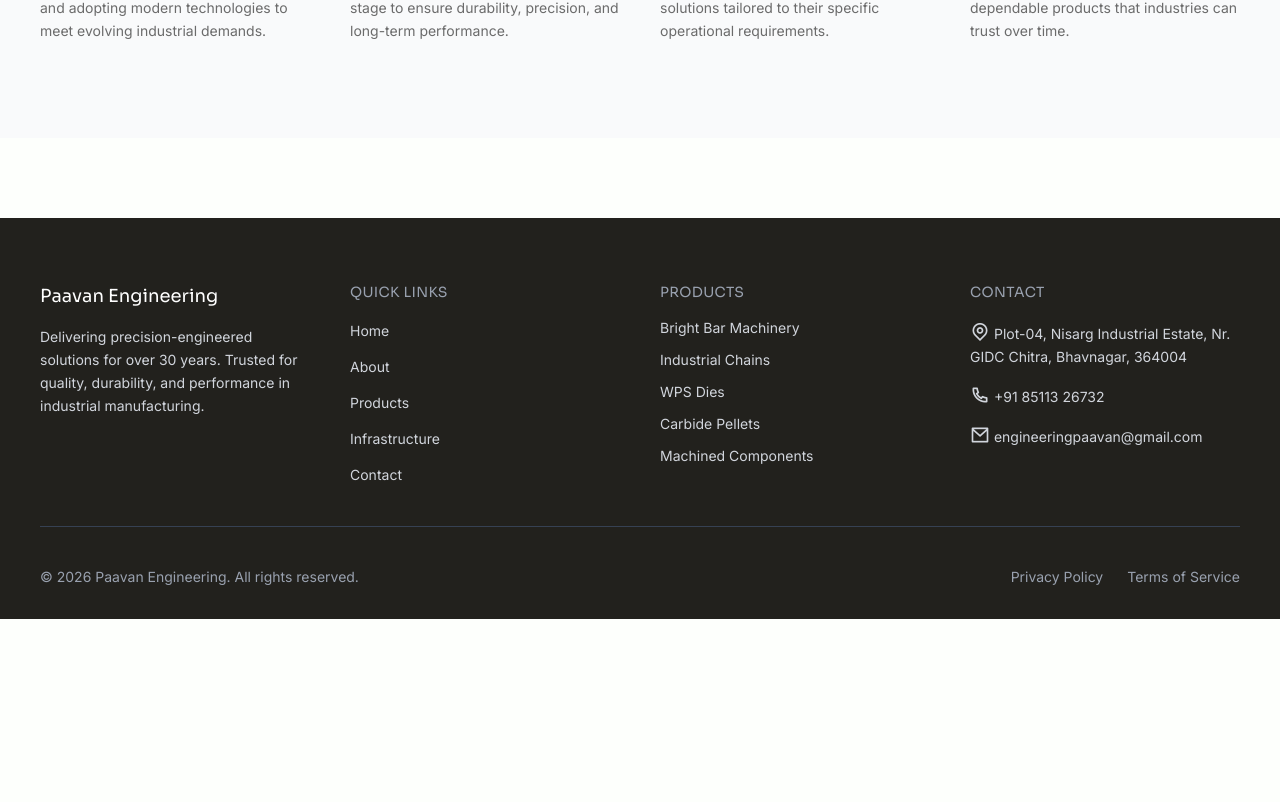
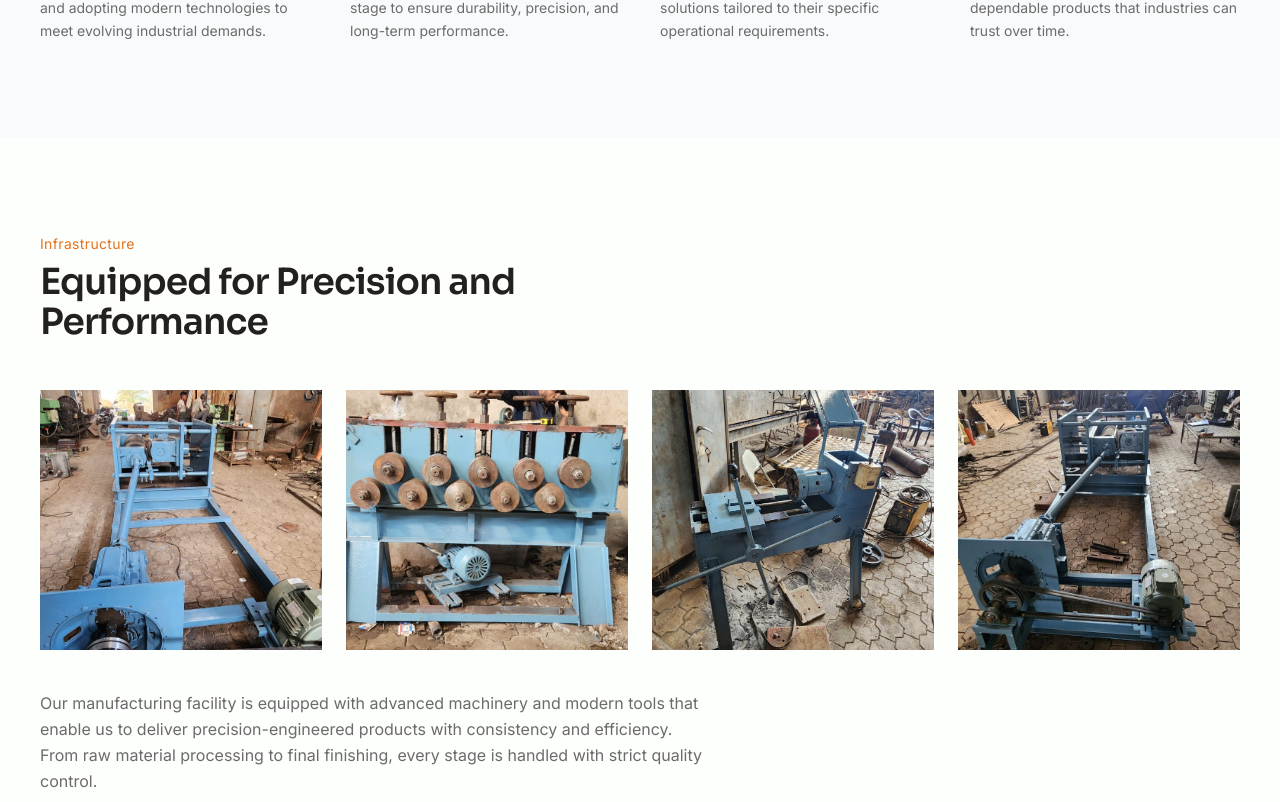
Before and after one commit to Dhairya-Dave-0204/Paavan-Engineering, a React (Vite) app: page /about in a window 1280 px wide. Shown: the part 1818-2620 px from the top of the page. Before the commit the page ends 2437 px from the top, so only its background shows below. Built offline with nearby package versions, Linux system fonts and the light colour scheme.

Commit message:
Create infrastructure component

```diff
--- /dev/null
+++ b/src/components/About/Infrastructure.jsx
@@ -0,0 +1,59 @@
+import { Machine9, Machine3, Machine2, Machine4 } from "../../assets/assets";
+
+export default function Infrastructure() {
+  const images = [
+    {
+      src: `${Machine9}`,
+      alt: "Manufacturing Facility",
+    },
+    {
+      src: `${Machine3}`,
+      alt: "Industrial Machinery Setup",
+    },
+    {
+      src: `${Machine2}`,
+      alt: "Workshop Equipment",
+    },
+    {
+      src: `${Machine4}`,
+      alt: "Production Area",
+    },
+  ];
+
+  return (
+    <section className="py-20 lg:py-24 bg-background">
+      <div className="px-6 mx-auto max-w-7xl lg:px-10">
+        {/* Heading */}
+        <div className="max-w-2xl mb-12">
+          <p className="mb-2 text-sm tracking-wide font-body text-primary">
+            Infrastructure
+          </p>
+          <h2 className="text-3xl font-semibold tracking-tight font-heading md:text-4xl text-dark">
+            Equipped for Precision and Performance
+          </h2>
+        </div>
+
+        {/* Image Grid */}
+        <div className="grid grid-cols-1 gap-6 sm:grid-cols-2 lg:grid-cols-4">
+          {images.map((item, index) => (
+            <div key={index} className="overflow-hidden group">
+              <img
+                src={item.src} // <-- add real images
+                alt={item.alt}
+                className="w-full h-[260px] object-cover transition duration-500 group-hover:scale-105"
+              />
+            </div>
+          ))}
+        </div>
+
+        {/* Supporting Text */}
+        <p className="max-w-2xl mt-10 text-base leading-relaxed font-body text-gray-custom">
+          Our manufacturing facility is equipped with advanced machinery and
+          modern tools that enable us to deliver precision-engineered products
+          with consistency and efficiency. From raw material processing to final
+          finishing, every stage is handled with strict quality control.
+        </p>
+      </div>
+    </section>
+  );
+}
--- a/src/components/component_index.js
+++ b/src/components/component_index.js
@@ -11,6 +11,7 @@
 import AboutHero from "./About/AboutHero";
 import CompanyOverview from "./About/CompanyOverview";
 import CoreValues from "./About/CoreValues";
+import Infrastructure from "./About/Infrastructure";
 
 export {
     Navbar,
@@ -25,4 +26,5 @@
     AboutHero,
     CompanyOverview,
     CoreValues,
+    Infrastructure,
 }
--- a/src/pages/About/About.jsx
+++ b/src/pages/About/About.jsx
@@ -1,14 +1,20 @@
-import React from 'react'
-import { AboutHero, CompanyOverview, CoreValues }  from "../../components/component_index"
+import React from "react";
+import {
+  AboutHero,
+  CompanyOverview,
+  CoreValues,
+  Infrastructure,
+} from "../../components/component_index";
 
 function About() {
   return (
     <>
-        <AboutHero />
-        <CompanyOverview />
-        <CoreValues />
+      <AboutHero />
+      <CompanyOverview />
+      <CoreValues />
+      <Infrastructure />
     </>
-  )
+  );
 }
 
-export default About
+export default About;
```
